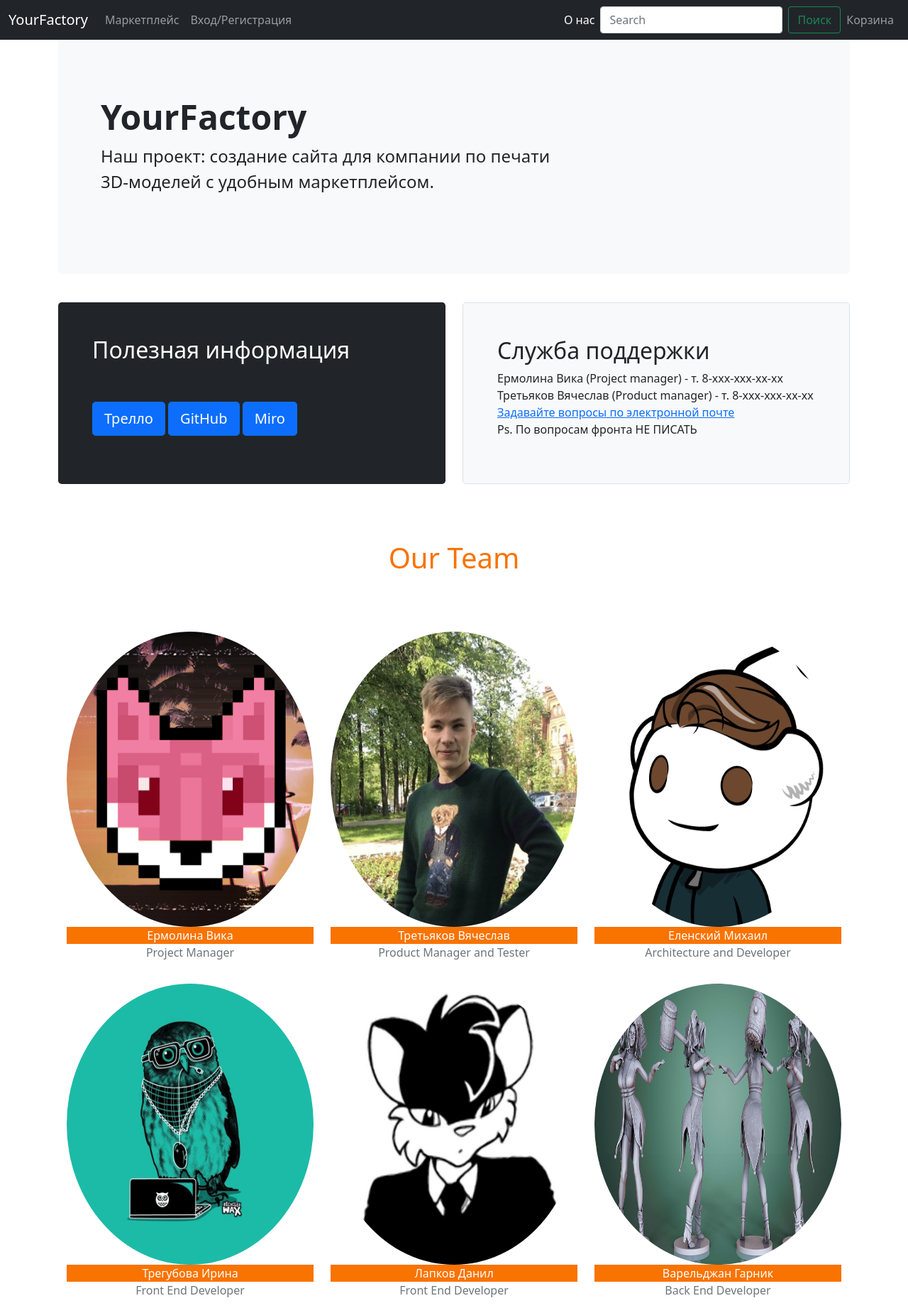
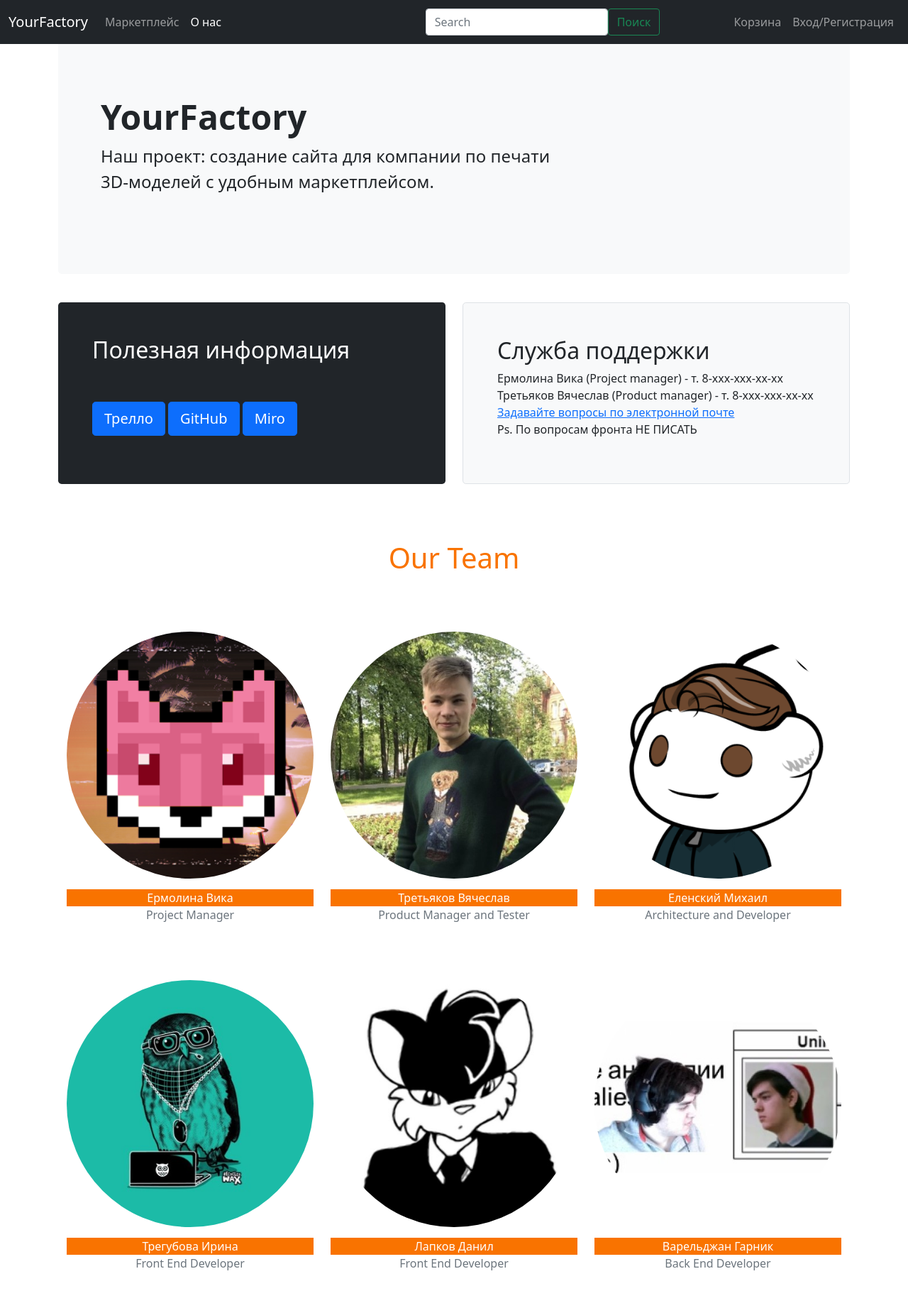
Before and after one commit to Your-Factory/marketplace, a Flask app: page /about in a window 1280 px wide. Shown: the top 1843 px of the page at 71% size. Run offline with Flask 2, Linux system fonts and the light colour scheme; some libraries are stand-ins or nearby versions.

Commit message:
the navbar has been reduilt and new images have been added

```diff
--- a/frontend/static/css/about.css
+++ b/frontend/static/css/about.css
@@ -14,9 +14,13 @@
 
 
 .team img {
-    height: 100%;
-    width: 100%;
-    border-radius: 50%
+    /*height: 100%;*/
+    /*width: 100%;*/
+    display: block;
+    max-width: 100%;
+    height: auto;
+    border-radius: 50%;
+    margin-bottom: 15px;
 }
 
 .team span {
@@ -39,21 +43,24 @@
 /*    line-height: 2;*/
 /*    color: #888;*/
 /*}*/
-.team{
+.team {
     margin: 4em 0;
     position: relative;
 }
-.team h1{
- color:#F97300;
+
+.team h1 {
+    color: #F97300;
     margin: 2em;
 }
-.team .item{
+
+.team .item {
     position: relative;
 }
-.team .des{
+
+.team .des {
     background: #F97300;
     color: #fff;
     text-align: center;
     border-bottom-left-radius: 0%;
- transition:.3s ease-in-out;
+    transition: .3s ease-in-out;
 }
--- a/frontend/templates/about.html
+++ b/frontend/templates/about.html
@@ -4,8 +4,9 @@
     <meta charset="utf-8">
     <meta name="viewport" content="width=device-width, initial-scale=1">
     <meta name="description" content="">
-    <meta name="author" content="Your Factory team">
-    {#    <meta name="generator" content="Hugo 0.83.1">#}
+    <meta name="author" content="Mark Otto, Jacob Thornton, and Bootstrap contributors">
+    <meta name="generator" content="Hugo 0.83.1">
+
     <title>About us</title>
 
     <link rel="canonical" href="https://getbootstrap.com/docs/5.0/examples/jumbotron/">
@@ -34,25 +35,29 @@
                         <a class="nav-link" href="/">Маркетплейс</a>
                     </li>
                     <li class="nav-item">
-                        <a class="nav-link" href="/login">Вход/Регистрация</a>
+                        <a class="nav-link active" href="/about">О нас</a>
                     </li>
                 </ul>
+
+                {#                <form class="d-flex">#}
+                {#                    <input class="form-control my-2 my-md-0" type="search" placeholder="Search"#}
+                {#                           aria-label="Найдите нужную модель">#}
+                {#                    <button class="btn btn-outline-success" type="submit">Поиск</button>#}
+                {#                </form>#}
             </div>
 
             <div class="collapse navbar-collapse justify-content-end" id="navbarCollapseEnd">
-                <ul class="navbar-nav ">
-                    <li class="nav-item">
-                        <a class="nav-link active" href="/about">О нас</a>
-                    </li>
-                </ul>
-                <form class="d-flex">
-                    <input class="form-control me-2" type="search" placeholder="Search"
+                <form class="form-inline d-flex mx-lg-auto rounded p-1">
+                    <input class="form-control mr-sm-1" type="search" placeholder="Search"
                            aria-label="Найдите нужную модель">
-                    <button class="btn btn-outline-success" type="submit">Поиск</button>
+                    <button class="btn btn-outline-success my-2 my-sm-0" type="submit">Поиск</button>
                 </form>
                 <ul class="navbar-nav ">
                     <li class="nav-item">
                         <a class="nav-link" href="#">Корзина</a>
+                    </li>
+                    <li class="nav-item">
+                        <a class="nav-link" href="/login">Вход/Регистрация</a>
                     </li>
                 </ul>
             </div>
@@ -62,17 +67,7 @@
 
 <main>
     <div class="container py-4">
-        {#        <header class="pb-3 mb-4 border-bottom">#}
-        {#            <a href="/" class="d-flex align-items-center text-dark text-decoration-none">#}
-        {#                <svg xmlns="http://www.w3.org/2000/svg" width="40" height="32" class="me-2" viewBox="0 0 118 94"#}
-        {#                     role="img"><title>Bootstrap</title>#}
-        {#                    <path fill-rule="evenodd" clip-rule="evenodd"#}
-        {#                          d="M24.509 0c-6.733 0-11.715 5.893-11.492 12.284.214 6.14-.064 14.092-2.066 20.577C8.943 39.365 5.547 43.485 0 44.014v5.972c5.547.529 8.943 4.649 10.951 11.153 2.002 6.485 2.28 14.437 2.066 20.577C12.794 88.106 17.776 94 24.51 94H93.5c6.733 0 11.714-5.893 11.491-12.284-.214-6.14.064-14.092 2.066-20.577 2.009-6.504 5.396-10.624 10.943-11.153v-5.972c-5.547-.529-8.934-4.649-10.943-11.153-2.002-6.484-2.28-14.437-2.066-20.577C105.214 5.894 100.233 0 93.5 0H24.508zM80 57.863C80 66.663 73.436 72 62.543 72H44a2 2 0 01-2-2V24a2 2 0 012-2h18.437c9.083 0 15.044 4.92 15.044 12.474 0 5.302-4.01 10.049-9.119 10.88v.277C75.317 46.394 80 51.21 80 57.863zM60.521 28.34H49.948v14.934h8.905c6.884 0 10.68-2.772 10.68-7.727 0-4.643-3.264-7.207-9.012-7.207zM49.948 49.2v16.458H60.91c7.167 0 10.964-2.876 10.964-8.281 0-5.406-3.903-8.178-11.425-8.178H49.948z"#}
-        {#                          fill="currentColor"></path>#}
-        {#                </svg>#}
-        {#                <span class="fs-4">Jumbotron example</span>#}
-        {#            </a>#}
-        {#        </header>#}
+
         <p></p>
 
 
@@ -81,8 +76,6 @@
                 <h1 class="display-5 fw-bold">YourFactory</h1>
                 <p class="col-md-8 fs-4">Наш проект: создание сайта для компании по печати 3D-моделей с удобным
                     маркетплейсом.</p>
-                {#                <button class="btn btn-primary btn-lg" type="button">Напишите нам</button>#}
-                {#                <a class="btn btn-primary" href = "tregubova.irina@hotmail.com" role="button">Почта</a>#}
             </div>
         </div>
 
@@ -96,10 +89,11 @@
                     <h2><br></h2>
                     <a class="btn btn-primary btn-lg" href="https://trello.com/b/kxNVYRwQ/marketplace" role="button">Трелло</a>
                     <a class="btn btn-primary btn-lg " href="https://github.com/Your-Factory" role="button">GitHub</a>
-{#                    <a class="btn btn-primary btn-lg"#}
-{#                       href="https://drive.google.com/drive/folders/1gDOo4pxtz4r5ip-yTK4gfnmPBIms7IIE?usp=sharing"#}
-{#                       role="button">Гугл диск</a>#}
-                    <a class="btn btn-primary btn-lg" href="https://miro.com/app/board/o9J_lEwWcoE=/" role="button">Miro</a>
+                    {#                    <a class="btn btn-primary btn-lg"#}
+                    {#                       href="https://drive.google.com/drive/folders/1gDOo4pxtz4r5ip-yTK4gfnmPBIms7IIE?usp=sharing"#}
+                    {#                       role="button">Гугл диск</a>#}
+                    <a class="btn btn-primary btn-lg" href="https://miro.com/app/board/o9J_lEwWcoE=/"
+                       role="button">Miro</a>
                 </div>
             </div>
             <div class="col-md-6">
@@ -124,7 +118,7 @@
                 <h1 class="text-center">Our Team</h1>
                 <div class="row">
                     <div class="col-lg-4 col-md-4 col-sm-12 item">
-                        <img align="center" src="{{ url_for('static', filename='img/vika.png') }}" class="img-fluid"
+                        <img align="center" src="{{ url_for('static', filename='img/vika.png') }}" class="img-circle"
                              alt="team">
                         <div class="des">
                             Ермолина Вика
@@ -132,7 +126,7 @@
                         <span class="text-muted text-center">Project Manager</span>
                     </div>
                     <div class="col-lg-4 col-md-4 col-sm-12 item">
-                        <img align="center" src="{{ url_for('static', filename='img/slava.jpg') }}" class="img-fluid"
+                        <img align="center" src="{{ url_for('static', filename='img/slava.jpg') }}" class="img-circle"
                              alt="team">
                         <div class="des">
                             Третьяков Вячеслав
@@ -140,7 +134,7 @@
                         <span class="text-muted text-center">Product Manager and Tester</span>
                     </div>
                     <div class="col-lg-4 col-md-4 col-sm-12 item">
-                        <img align="center" src="{{ url_for('static', filename='img/Misha.png') }}" class="img-fluid"
+                        <img align="center" src="{{ url_for('static', filename='img/Misha.png') }}" class="img-circle"
                              alt="team">
                         <div class="des">
                             Еленский Михаил
@@ -152,7 +146,7 @@
                 <h1></h1>
                 <div class="row">
                     <div class="col-lg-4 col-md-4 col-sm-12 item">
-                        <img align="center" src="{{ url_for('static', filename='img/Ira.jpg') }}" class="img-fluid"
+                        <img align="center" src="{{ url_for('static', filename='img/Ira.jpg') }}" class="img-circle"
                              alt="team">
                         <div class="des">
                             Трегубова Ирина
@@ -160,7 +154,7 @@
                         <span class="text-muted">Front End Developer</span>
                     </div>
                     <div class="col-lg-4 col-md-4 col-sm-12 item">
-                        <img align="center" src="{{ url_for('static', filename='img/Danil.jpg') }}" class="img-fluid"
+                        <img align="center" src="{{ url_for('static', filename='img/Danil.jpg') }}" class="img-circle"
                              alt="team">
                         <div class="des">
                             Лапков Данил
@@ -168,7 +162,7 @@
                         <span class="text-muted">Front End Developer</span>
                     </div>
                     <div class="col-lg-4 col-md-4 col-sm-12 item">
-                        <img align="center" src="{{ url_for('static', filename='img/harley.jpg') }}" class="img-fluid"
+                        <img align="center" src="{{ url_for('static', filename='img/Garnic.jpg') }}" class="img-circle"
                              alt="team">
                         <div class="des">
                             Варельджан Гарник
```
Also changed, not shown: frontend/templates/checkout.html (+11 -12 lines), frontend/templates/login.html (+10 -12 lines), frontend/templates/model_page.html (+10 -12 lines), frontend/templates/store_front.html (+11 -12 lines), frontend/static/img/Garnic.jpg (added), frontend/static/img/Ira.jpg, frontend/static/img/Misha.png, frontend/static/img/slava.jpg, frontend/static/img/vika.png. Lines whose indentation alone changed are shown as unchanged.
